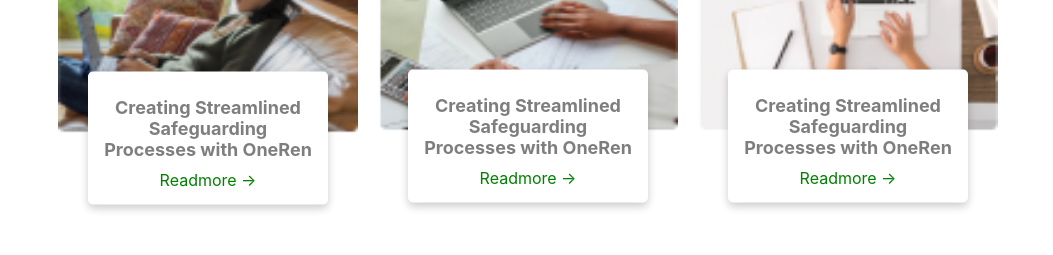
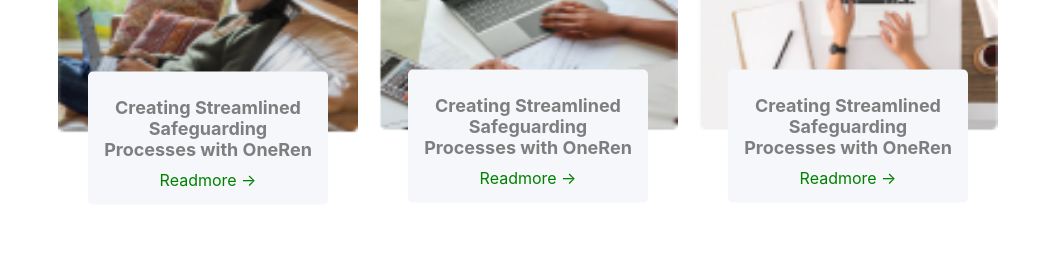
Before and after one commit to Suryasu5678/sample-ui-from-figma, a React (Vite) app: page / in a window 1280 px wide. Shown: the part 2302-2557 px from the top of the page, without its empty margins (112-1165 px from the left). Built offline with nearby package versions, Linux system fonts and the light colour scheme.

Commit message:
first commit

```diff
--- a/src/Components/Home.jsx
+++ b/src/Components/Home.jsx
@@ -935,7 +935,7 @@
               borderRadius: "10px",
 
               position: "relative",
-              border:'none'
+              border: "none",
             }}
           >
             <img
@@ -952,9 +952,8 @@
                 left: "50%",
                 transform: "translate(-50%, -50%)",
                 width: "70%",
-                background: "#fff",
+                background: "#F5F7FA",
                 padding: "15px",
-                boxShadow: "0 4px 8px rgba(0, 0, 0, 0.2)",
                 borderRadius: "5px",
                 textAlign: "center",
               }}
@@ -966,7 +965,7 @@
                   margin: "10px 0",
                   fontFamily: "'Inter', sans-serif",
                   color: "#717171",
-                  opacity:'90%'
+                  opacity: "90%",
                 }}
               >
                 {item.title}
```
